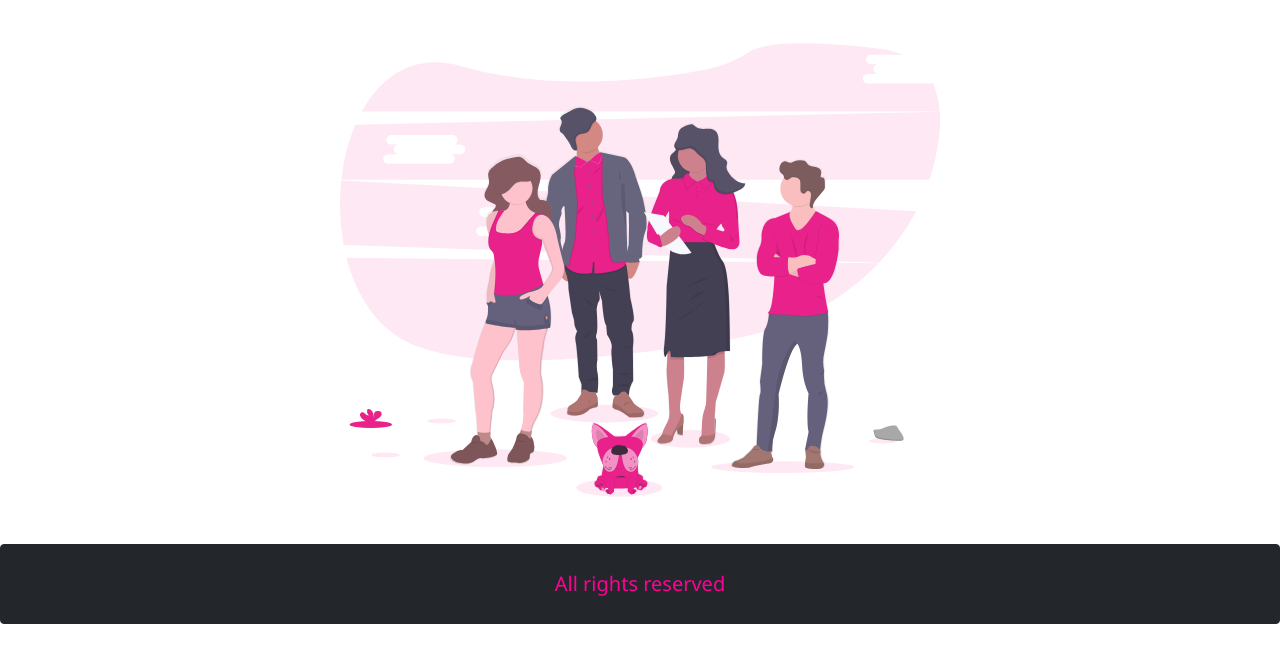
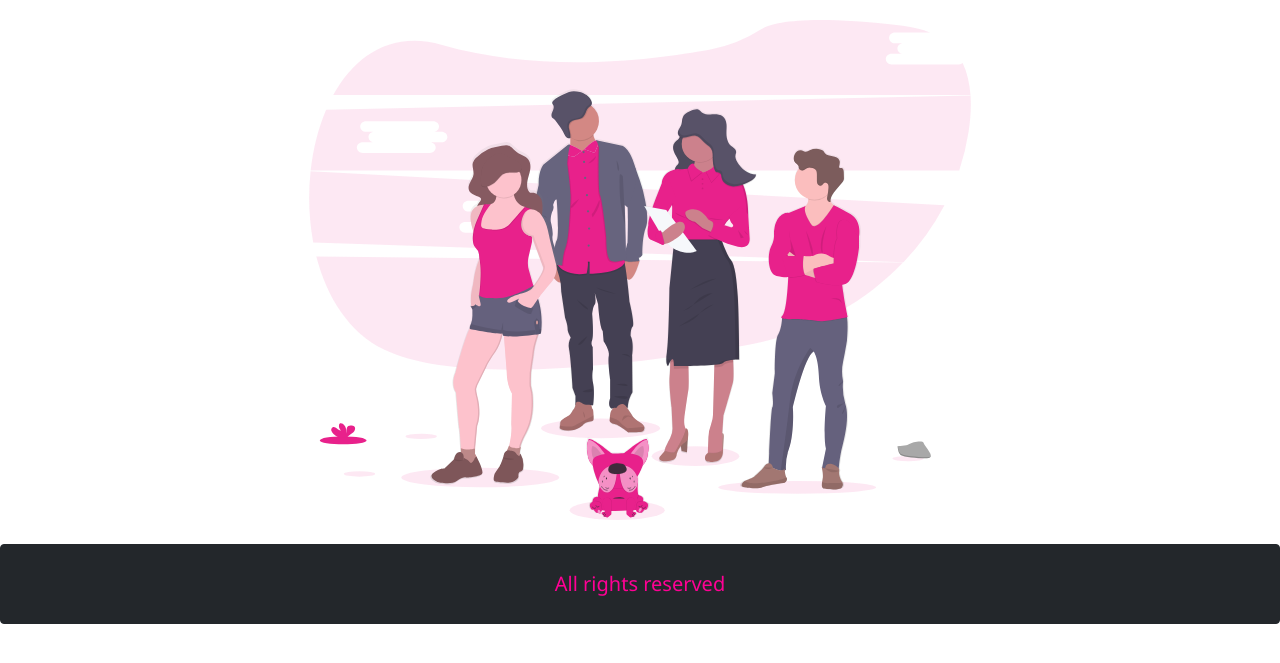
Before and after one commit to hasan-hm1/used_cars, a Django app: page /about/ in a window 1280 px wide. Shown: the part 56-719 px from the top of the page. Run offline with Django 3.2, Linux system fonts and the light colour scheme; some libraries are stand-ins or nearby versions.

Commit message:
few improvement

```diff
--- a/cars/templates/cars/about.html
+++ b/cars/templates/cars/about.html
@@ -7,7 +7,7 @@
 
 
 
-<center><img src="{% static 'cars/img/team.svg'%}" width="600px" height="500px" class="center"></center>
+<center><img width="80%" height="500px" src="{% static 'cars/img/team.svg'%}" ></center>
 
 
 {% endblock content%}
```
Also changed, not shown: db.sqlite3, media/profile_pics/hasan.jpg.
